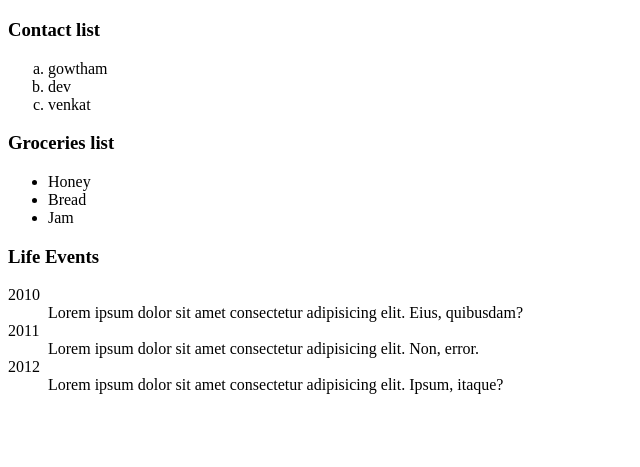
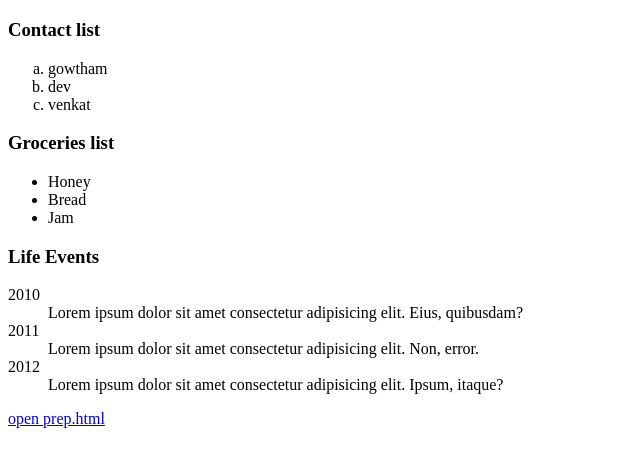
Before and after one commit to shyambang/first.html, a plain HTML site: page prep.html in a window 1280 px wide. Shown: the part 61-528 px from the top of the page, without its empty margins (0-640 px from the left). Drawn offline with Linux system fonts and the light colour scheme.

Commit message:
add anker tag

```diff
--- a/prep.html
+++ b/prep.html
@@ -28,7 +28,7 @@
     <dt>2012</dt>
     <dd>Lorem ipsum dolor sit amet consectetur adipisicing elit. Ipsum, itaque?</dd>
 </dl>
-
+    <a href="click me">open prep.html</a>
 
 </body>
 </html>
```
